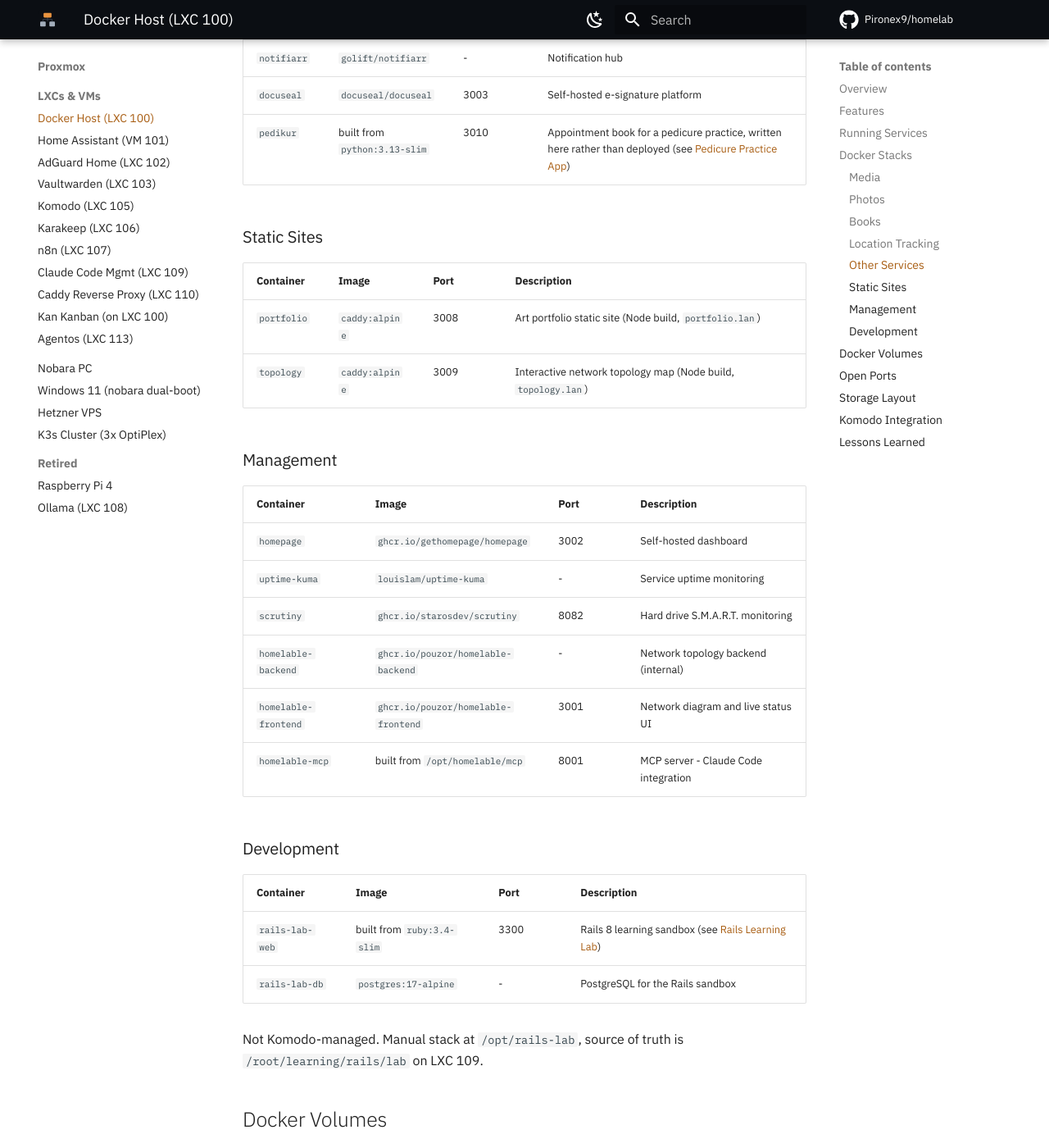
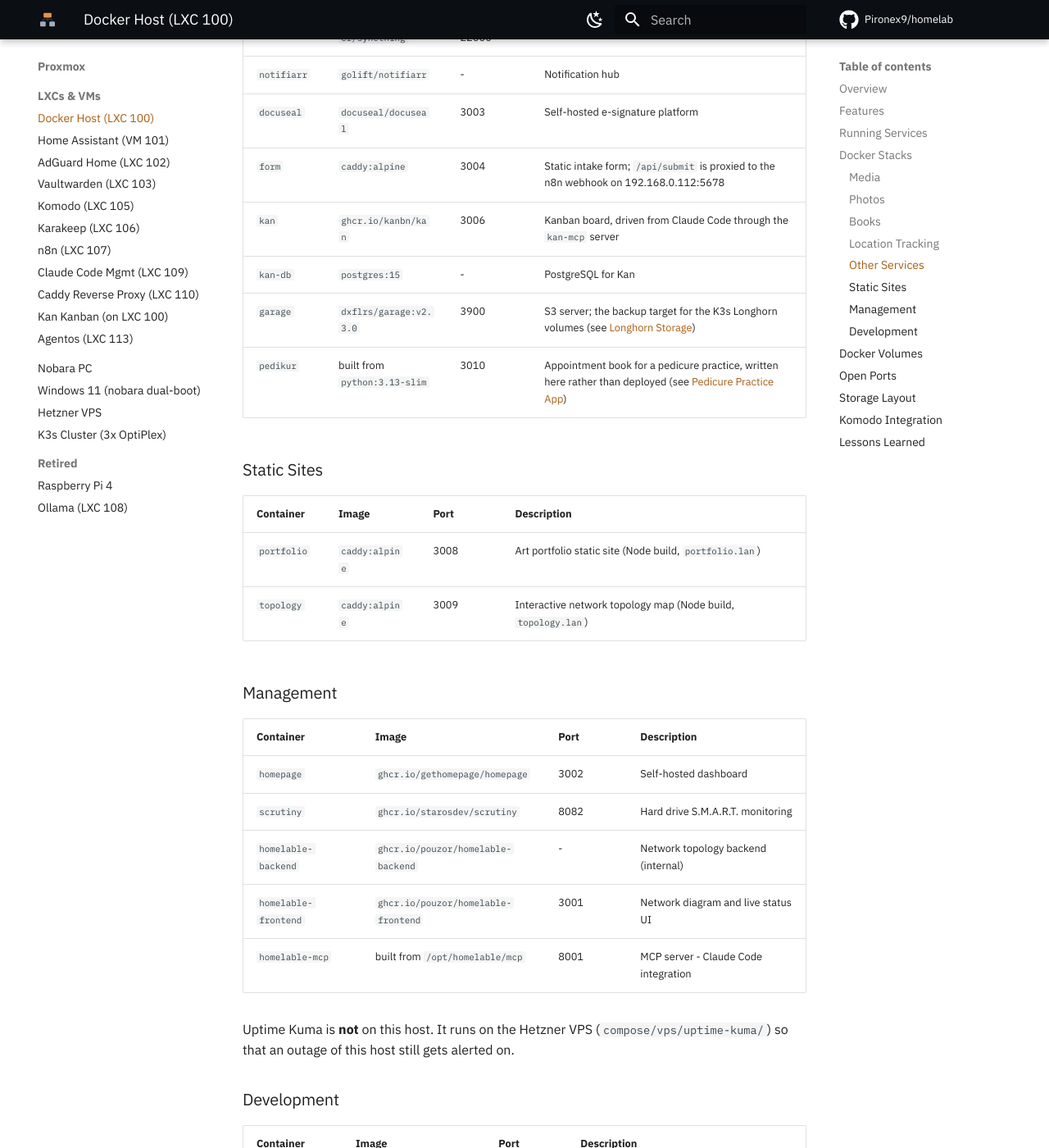
Before and after one commit to Pironex9/homelab, an MkDocs documentation site: the page built from docs/hosts/docker-host.md, in a window 1280 px wide and 1400 px high, scrolled down 3617 px. Shown: the whole window at 82% size. Built offline with MkDocs 1.6.1 and Material for MkDocs 9.7.7, drawn with Linux system fonts in a browser that asks for light colours; comment, search, counter and statistics services are not loaded; some of the changed text lies outside the part shown.

Commit message:
docs(docker-host): reconcile the container and port tables with the host
Four containers were running but undocumented (garage, form, kan, kan-db),
uptime-kuma was documented but has lived on the VPS for a while, and the port
table still listed Dozzle on 8888 where nothing listens. Verified against
`docker ps` and `ss -lntp` on 192.168.0.110.

```diff
--- a/docs/hosts/docker-host.md
+++ b/docs/hosts/docker-host.md
@@ -64,7 +64,7 @@
 |-----------|-------|------|-------------|
 | `calibre-web-automated` | `ghcr.io/new-usemame/calibre-web-nextgen` (digest-pinned) | 8085 | Calibre library with auto-import; migrated off `crocodilestick/calibre-web-automated` 2026-08-21 after upstream stopped releasing |
 | `shelfmark` | `ghcr.io/calibrain/shelfmark` | 8084 | Book search and download manager, drops results into the Calibre ingest folder; added 2026-08-21 (formerly `calibre-web-automated-book-downloader`) |
-| `bentopdf` | `bentopdfteam/bentopdf` | 3000 | PDF reader |
+| `bentopdf` | `ghcr.io/alam00000/bentopdf` | 3000 | PDF reader |
 
 ### Location Tracking
 
@@ -84,6 +84,10 @@
 | `syncthing` | `lscr.io/linuxserver/syncthing` | 8384, 22000 | File synchronization |
 | `notifiarr` | `golift/notifiarr` | - | Notification hub |
 | `docuseal` | `docuseal/docuseal` | 3003 | Self-hosted e-signature platform |
+| `form` | `caddy:alpine` | 3004 | Static intake form; `/api/submit` is proxied to the n8n webhook on 192.168.0.112:5678 |
+| `kan` | `ghcr.io/kanbn/kan` | 3006 | Kanban board, driven from Claude Code through the `kan-mcp` server |
+| `kan-db` | `postgres:15` | - | PostgreSQL for Kan |
+| `garage` | `dxflrs/garage:v2.3.0` | 3900 | S3 server; the backup target for the K3s Longhorn volumes (see [Longhorn Storage](../k3s/03_Longhorn_Storage.md)) |
 | `pedikur` | built from `python:3.13-slim` | 3010 | Appointment book for a pedicure practice, written here rather than deployed (see [Pedicure Practice App](../proxmox/46_Pedicure_Practice_App.md)) |
 
 ### Static Sites
@@ -98,11 +102,13 @@
 | Container | Image | Port | Description |
 |-----------|-------|------|-------------|
 | `homepage` | `ghcr.io/gethomepage/homepage` | 3002 | Self-hosted dashboard |
-| `uptime-kuma` | `louislam/uptime-kuma` | - | Service uptime monitoring |
 | `scrutiny` | `ghcr.io/starosdev/scrutiny` | 8082 | Hard drive S.M.A.R.T. monitoring |
 | `homelable-backend` | `ghcr.io/pouzor/homelable-backend` | - | Network topology backend (internal) |
 | `homelable-frontend` | `ghcr.io/pouzor/homelable-frontend` | 3001 | Network diagram and live status UI |
 | `homelable-mcp` | built from `/opt/homelable/mcp` | 8001 | MCP server - Claude Code integration |
+
+Uptime Kuma is **not** on this host. It runs on the Hetzner VPS
+(`compose/vps/uptime-kuma/`) so that an outage of this host still gets alerted on.
 
 ### Development
 
@@ -126,6 +132,9 @@
 | 2283 | TCP | Immich |
 | 3000 | TCP | BentoPDF |
 | 3002 | TCP | Homepage |
+| 3004 | TCP | Intake form |
+| 3006 | TCP | Kan |
+| 3900 | TCP | Garage S3 (Longhorn backup target) |
 | 5000 | TCP | Suggestarr |
 | 5055 | TCP | Seerr |
 | 6881 | TCP/UDP | qBittorrent torrent |
```
Also changed, not shown: other parts of docs/hosts/docker-host.md (+1 -1 lines).
